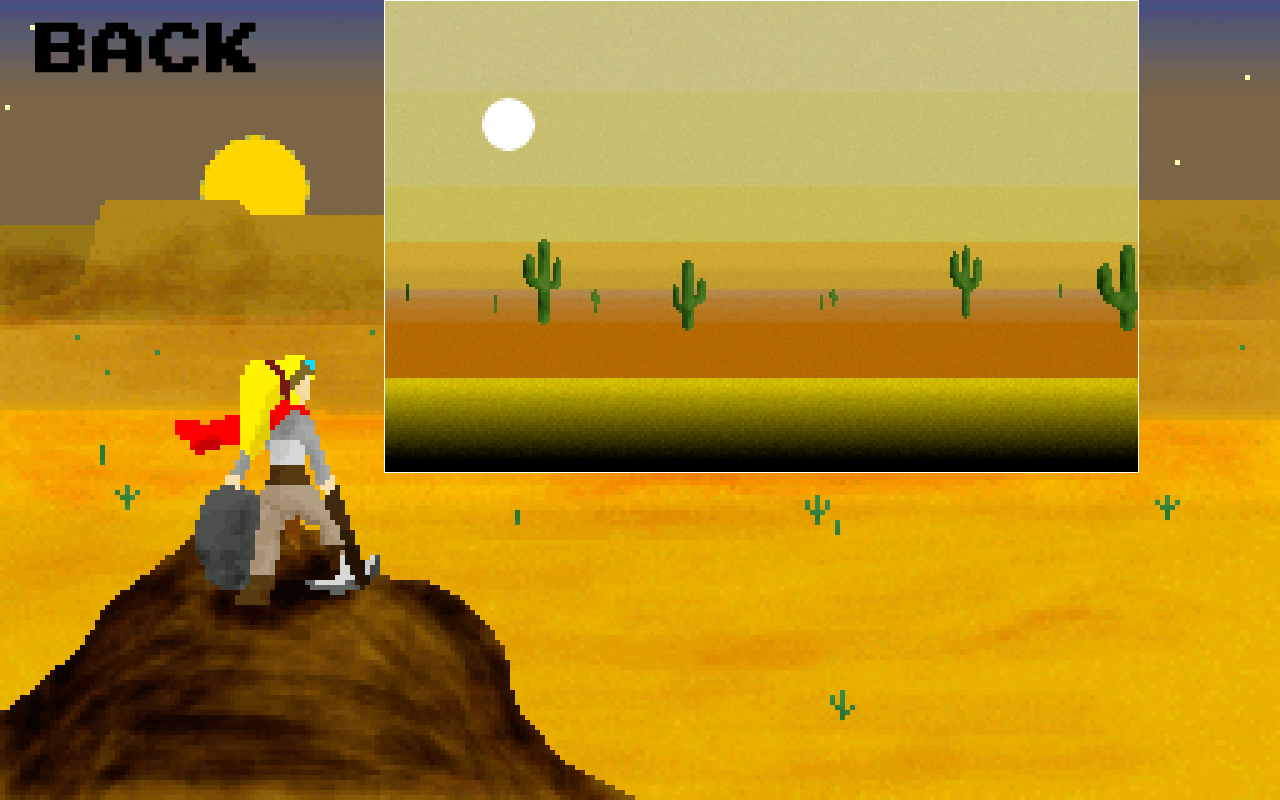
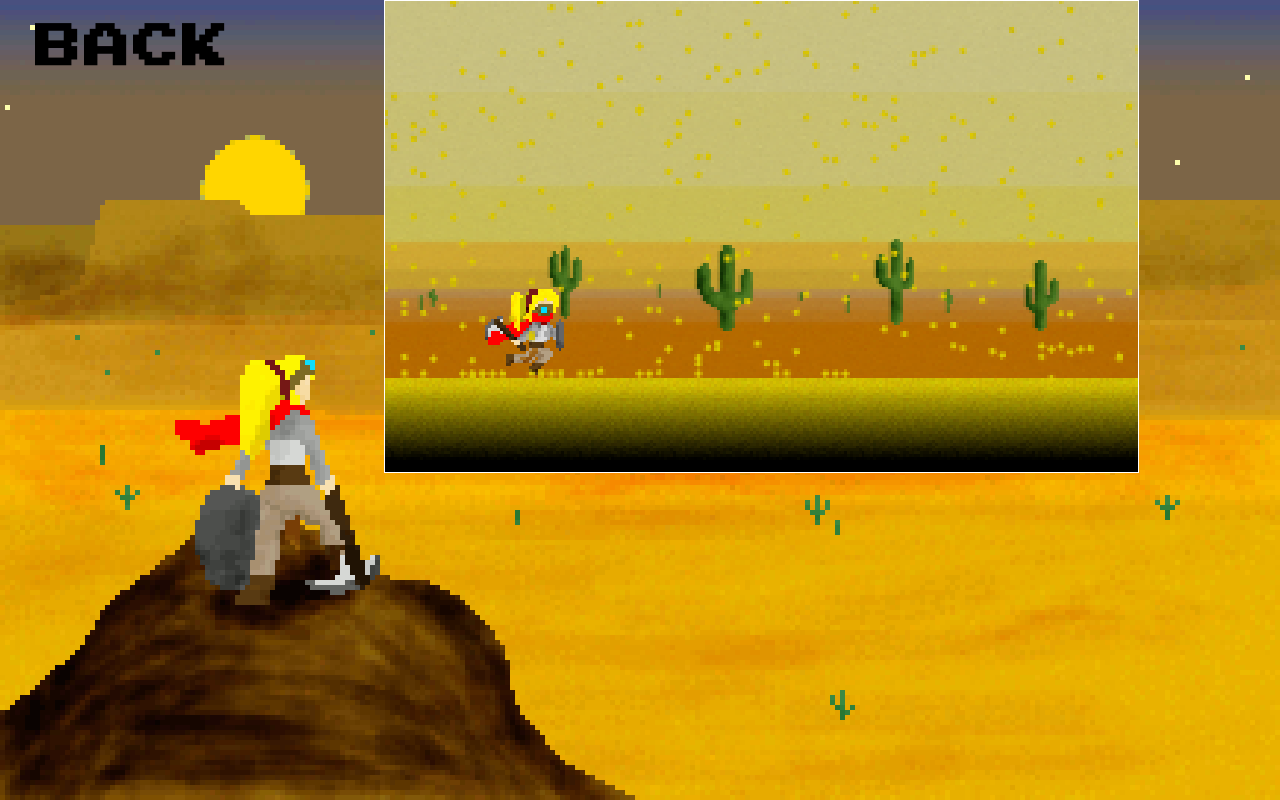
Before and after one commit to JohnathanLP/special-adventure, a plain HTML site: page Haley/index.html in a window 1280 px wide. Both pictures are taken after a click on the link "NEW RUN". Drawn offline with Linux system fonts and the light colour scheme.

Commit message:
menuing, sound, and controls working

```diff
--- a/Haley/hesperia.css
+++ b/Haley/hesperia.css
@@ -75,12 +75,16 @@ nav a {
 	letter-spacing: 3px;
 	font-weight: 400;
 	text-shadow: 0 0 1px rgba(255,255,255,0.3);
-	font-size: 1.35em;
+	font-size: 1.15em;
 }
 
 nav a:hover,
 nav a:focus {
 	outline: none;
+}
+
+.someClass {
+  font-size: 0.40em;
 }
 
 
@@ -139,3 +143,62 @@ nav a:focus {
 	-moz-transform: translateY(0px);
 	transform: translateY(0px);
 }
+
+
+
+
+.cl-effect-22 a {
+	padding: 5px;
+	color: black;
+	font-weight: 100;
+	text-shadow: none;
+	-webkit-transition: color 0.3s;
+	-moz-transition: color 0.3s;
+	transition: color 0.3s;
+}
+
+.cl-effect-22 a::before,
+.cl-effect-22 a::after {
+	position: absolute;
+	left: 0;
+	width: 100%;
+	height: 2px;
+	background: #fff;
+	content: '';
+	opacity: 0;
+	-webkit-transition: opacity 0.3s, -webkit-transform 0.3s;
+	-moz-transition: opacity 0.3s, -moz-transform 0.3s;
+	transition: opacity 0.3s, transform 0.3s;
+	-webkit-transform: translateY(-10px);
+	-moz-transform: translateY(-10px);
+	transform: translateY(-10px);
+}
+
+.cl-effect-22 a::before {
+	top: 0;
+	-webkit-transform: translateY(-10px);
+	-moz-transform: translateY(-10px);
+	transform: translateY(-10px);
+}
+
+.cl-effect-22 a::after {
+	bottom: 0;
+	-webkit-transform: translateY(10px);
+	-moz-transform: translateY(10px);
+	transform: translateY(10px);
+}
+
+.cl-effect-22 a:hover,
+.cl-effect-22 a:focus {
+	color: #fff;
+}
+
+.cl-effect-22 a:hover::before,
+.cl-effect-22 a:focus::before,
+.cl-effect-22 a:hover::after,
+.cl-effect-22 a:focus::after {
+	opacity: 1;
+	-webkit-transform: translateY(0px);
+	-moz-transform: translateY(0px);
+	transform: translateY(0px);
+}
--- a/Haley/index.html
+++ b/Haley/index.html
@@ -5,8 +5,14 @@
   <title> HESPERIA: Land of the Setting Sun </title>
   <link rel = "stylesheet" type = "text/css" href = "hesperia.css">
   <link href="https://fonts.googleapis.com/css?family=Press+Start+2P" rel="stylesheet">
+  <script>
+  function setVolume(level) {
+    AudioPlayer.updateVolume(level);
+  }
+  </script>
 </head>
 <body onload="myGame.game.initialize()">
+
 <div id = "game">
 
   <div id = "main-menu" class = "screen">
@@ -21,7 +27,9 @@
       <nav class="cl-effect-21">
         &emsp;&emsp;&emsp;<a id = "id-new-game" href="#"><span>New Run</span></a>
         <br>
-        &emsp;&emsp;&emsp;<a id = "id-options" href="#"><span>Options</span></a>
+        &emsp;&emsp;&emsp;<a id = "id-options" href="#"><span>Controls</span></a>
+        <br>
+        &emsp;&emsp;&emsp;<a id = "id-sound" href="#"><span>Sound</span></a>
         <br>
         &emsp;&emsp;&emsp;<a id = "id-high-scores" href="#"><span>Scores</span></a>
         <br>
@@ -36,7 +44,7 @@
     <div style="width: 30%; float: left;">
       <section class="color-10">
       <nav class="cl-effect-21">
-        <a id = "id-game-play-back" href="#" data-hover="New Run"><span>Back</span></a>
+        <a id = "id-game-play-back" href="#"><span>Back</span></a>
       </nav>
     </section>
     </div>
@@ -49,11 +57,11 @@
   </div>
 
   <div id = "high-scores" class = "screen" style="text-align:center;">
-		<h2> High Scores</h2>
+		<h3> High Scores</h3>
     <div id="highScoresList"></div>
     <section class="color-10">
       <nav class="cl-effect-21">
-        <a id = "id-clear-scores" href="#" onclick="Persistence.clearHighScores();"><span>Clear Scores</span></a>
+        <a id = "id-clear-scores" href="#" ><span>Clear Scores</span></a>
       </nav>
     </section>
       <section class="color-10">
@@ -64,9 +72,10 @@
 	</div>
 
   <div id = "options" class = "screen" style="text-align:center;">
-		<h2>Options</h2>
-		<p>Music</p>
-    <p>Reconfigurable Controls</p>
+		<h3>Reconfigure Controls</h3>
+      <p>JUMP key:<input type="text" size="10" maxlength="1" onkeydown="Persistence.add(event.keyCode)" name="jumpKeyCode"><br></p>
+        <p><span id="demo2"></span></p>
+
     <section class="color-10">
       <nav class="cl-effect-21">
         <a id = "id-options-back" href="#"><span>Back</span></a>
@@ -74,9 +83,23 @@
     </section>
 	</div>
 
+  <div id = "sound" class = "screen" style="text-align:center;">
+		<h2>Sound</h2>
+      <nav class="cl-effect-22 someClass">
+        <a href="#" onclick = "setVolume(1)"><span>Full Volume</span></a><br>
+        <a href="#" onclick = "setVolume(0.3)"><span>Half Volume</span></a><br>
+        <a href="#" onclick = "setVolume(0)"><span>No Sound</span></a><br>
+      </nav>
+    <section class="color-10">
+      <nav class="cl-effect-21">
+        <a id = "id-sound-back" href="#"><span>Back</span></a>
+      </nav>
+    </section>
+	</div>
+
 
   <div id = "credits" class = "screen" style="text-align:center;">
-		<h2>Credits</h2>
+		<h3>Credits</h3>
     <br>
 		<p>Hesperia was created by Johnathan Powell and Haley Chambers!</p>
     <p>All of the artwork and music are originals.</p>
@@ -96,7 +119,9 @@
   <script src = "scripts/random.js"></script>
   <script src = "scripts/credits.js"></script>
   <script src = "scripts/options.js"></script>
+  <script src = "scripts/sound.js"></script>
   <script src = "scripts/audioPlayer.js"></script>
   <script src = "scripts/highScores.js"></script>
+  <script src = "scripts/persistence.js"></script>
 </body>
 </html>
--- a/Haley/scripts/audioPlayer.js
+++ b/Haley/scripts/audioPlayer.js
@@ -13,7 +13,9 @@ let AudioPlayer = (function(){
 	//This might be a control that we want in options
 	//https://www.w3schools.com/tags/av_prop_volume.asp
 	function updateVolume(level){
-
+    console.log(myGame.sounds['audio/desert'].volume);
+    myGame.sounds['audio/desert'].volume = level;
+    myGame.sounds['audio/desert'].currentTime = 0;
 	}
 
 	function loadAudio() {
@@ -39,6 +41,7 @@ let AudioPlayer = (function(){
     initialize: initialize,
 		loadSound: loadSound,
 		loadAudio: loadAudio,
-		playSound: playSound
+		playSound: playSound,
+    updateVolume: updateVolume
   }
 }());
--- a/Haley/scripts/game.js
+++ b/Haley/scripts/game.js
@@ -14,7 +14,7 @@ myGame.game = (function(screens) {
 			active[screen].classList.remove('active');
 		}
 
-		//screens[id].run();
+		screens[id].run();
 
 		document.getElementById(id).classList.add('active');
 	}
--- a/Haley/scripts/gameplay.js
+++ b/Haley/scripts/gameplay.js
@@ -1,121 +1,192 @@
 myGame.screens['game-play'] = (function(game) {
+  //Primary Variables:
+  var lastTimeStamp;
+  var speed = 20;
+  var offset = 0;
+  var background_offset = 0;
+  var cancelNextRequest = false;
 
-  let background = Graphics.Texture({
+  //Tile and Sprite Creation
+  let girl = Graphics.Sprite({
+    imageSource: 'images/desert_girl.png',
+    position: {x:32, y:96},
+    clip: {x:0, y:0, w:32, h:32}
+  });
+  girl.addAnimation({
+    name: 'run',
+    frames: 3,
+    frameX: [0,1,2],
+    frameY: [1,1,1],
+    delay: [1700,1700,1700]
+  });
+  girl.addAnimation({
+    name: 'breathe',
+    frames: 3,
+    frameX: [0,1,2],
+    frameY: [0,0,0],
+    delay: [8500,2500,8500]
+  });
+  girl.setAnimation('run');
+
+  let background = Graphics.Tile({
     imageSource: 'images/desert_background.png',
-    center: {x:0, y:0},
-    clip: {x:0, y:0, w:512, h:128},
-    width: 512,
-    height: 128,
-    rotation: 0
+    position: {x:0, y:0},
+    clip: {x:0, y:0, w:512, h:128}
   });
 
-  let sun = Graphics.Texture({
-    imageSource: 'images/sun.png',
-    center: {x:0, y:0},
-    clip: {x:0, y:0, w:19, h:19},
-    width: 20,
-    height: 20,
-    rotation: 0
-  });
+  let sandTiles = [];
+  for(var i=0; i<9; i++){
+    let sel = Math.floor(Math.random()*15);
+    if(sel >= 4){
+      sel = 0;
+    }
+    let sandTile = Graphics.Sprite({
+      imageSource: 'images/sand_tiles.png',
+      position: {x:32, y:97},
+      clip: {x:32*sel, y:0, w:32, h:32}
+    });
+    sandTiles.push(sandTile);
+  }
 
-  let girl = Graphics.Sprite({
-    imageSource: 'images/desert_girl.png',
-    position: {x:32, y:97},
-    clip: {x:0, y:0, w:32, h:32}
-  });
+  let sandstorm = Graphics.ParticleSystem();
 
-  let sandTile = Graphics.Tile({
-    imageSource: 'images/sand_tiles.png',
-    position: {x:32, y:97},
-    clip: {x:0, y:0, w:32, h:32}
-  });
-
-  var background_offset = 0;
-  var cancelNextRequest = false;
-  var offset = 0;
-  var speed = 1;
-
-  function update(elapsedTime){
-    girl.animate(elapsedTime);
-    background_offset -= speed;
-    if(background_offset < 0){
-      background_offset = 512;
-    }
-    offset += speed*2;
-    if(offset >= 32){
-      offset = 0;
+  //Secondary Functions:
+  function drawSand(){
+    for(var i=0; i<sandTiles.length; i++){
+      sandTiles[i].drawAbs((i*32)-(offset%32),128);
     }
   }
 
-  function drawSand(){
-    var sel = Math.random()*3;
-    //console.log(sel);
-    for(var i=0; i<9; i++){
-      sandTile.draw((32*i)-offset,128);
-      // if(sel < 1){
-      //   sandTile.setFrame({x:0,y:0});
-      //   sandTile.draw((32*i)-offset,128);
-      // }
-      // else if(sel < 2){
-      //   sandTile.setFrame({x:1,y:0});
-      //   sandTile.draw((32*i)-offset,128);
-      // }
-      // else if(sel < 3){
-      //   sandTile.setFrame({x:2,y:0});
-      //   sandTile.draw((32*i)-offset,128);
-      // }
+  function snapSandTiles(){
+    if(offset > 32){
+      let sel = Math.floor(Math.random()*15);
+      if(sel >= 4){
+        sel = 0;
+      }
+      let sandTile = Graphics.Sprite({
+        imageSource: 'images/sand_tiles.png',
+        position: {x:32, y:97},
+        clip: {x:32*sel, y:0, w:32, h:32}
+      });
+      sandTiles.push(sandTile);
+      sandTiles.splice(0,1);
+      offset = 0
     }
   }
 
   function drawBackground(){
-    background.draw(background_offset,0);
-    background.draw(background_offset-512,0);
+    background.drawAbs(-background_offset/2,0);
+    background.drawAbs((-background_offset+512)/2,0);
+  }
+
+  function addSandstormParticles(){
+    for(var i=0; i<5; i++){
+      sandstorm.add({
+      position: {x: 256, y: (Math.random()*192)-64},
+      direction: {x:-5, y:.5},
+      speed: speed,
+      rotation: 0,
+      lifetime: 4,
+      width: 1,
+      height: 1,
+      fill: 'rgba(0, 0, 0, 1)',
+      stroke: 'rgba(220, 200, 0, 1)'
+      });
+    }
   }
 
   function processInput(elapsedTime) {
 		myKeyboard.update(elapsedTime);
 	}
 
-  function render(){
-    drawBackground();
-    sun.draw(32,32);
-    //girl.draw();
-    drawSand();
+
+  function setUpInput(event){
+    var keyBoardControls = Persistence.getControls();
+    console.log(keyBoardControls);
+    // var value = event.keyCode;
+    // myKeyboard.registerCommand(value, girl.jump);
+    // document.getElementById("demo2").innerHTML = "The Unicode KEY code is: " + key;
+  }
+var testVal = true;
+
+  //Primary Functions:
+  function initialize(){
+    console.log("BAH");
+
+    document.getElementById('id-game-play-back').addEventListener(
+		'click',
+		function() {
+      //THIS NEEDS TO BE FIXED
+			cancelNextRequest = true;
+      game.showScreen('main-menu');
+		});
+
+    Graphics.initialize();
+    AudioPlayer.initialize();
+
+    //gameLoop();
   }
 
-  function gameLoop(elapsedTime){
-    //Need to figure out how to loop
-    AudioPlayer.playSound('audio/desert');
+  function gameLoop(currTime){
+    console.log("WOWOWOWOW");
+    var elapsedTime = (currTime - lastTimeStamp);
     processInput(elapsedTime);
+
     update(elapsedTime);
+    lastTimeStamp = currTime;
     render();
+
     if (!cancelNextRequest) {
 			requestAnimationFrame(gameLoop);
 		}
   }
 
-  function initialize(){
-    document.getElementById('id-game-play-back').addEventListener(
-		'click',
-		function() {
-			cancelNextRequest = true;
-			game.showScreen('main-menu');
-		});
+  function update(elapsedTime){
+    var time = 0;
+    if(!isNaN(elapsedTime)){
+      time = elapsedTime;
+    }
+    girl.animate(time, speed);
 
-    Graphics.initialize();
-    //initialize and play desert theme. Will handle castle later.
-    AudioPlayer.initialize();
-    //AudioPlayer.playSound('audio/desert');
-    //AudioPlayer.playSound('audio/castle');
+    offset += speed/time;
+    background_offset += speed/time;
+    if(background_offset >= 512){
+      background_offset = 0;
+    }
+
+    snapSandTiles();
+    sandstorm.update(time);
+    addSandstormParticles();
+  }
+
+  function render(){
+    drawBackground();
+    girl.drawCurr();
+    drawSand();
+    sandstorm.draw();
+  }
+  //This needs to happen at the start of every new run
+  function run(){
+    cancelNextRequest = false;
+    AudioPlayer.playSound('audio/desert');
 
     myKeyboard = Input.Keyboard();
-    myKeyboard.registerCommand(KeyEvent.DOM_VK_J, girl.jump);
+    var keyBoardControls = Persistence.getControls();
+    console.log(keyBoardControls);
+    if(keyBoardControls == null){
+      myKeyboard.registerCommand(74, girl.jump);
+      console.log("registered");
+    }else{
+      var jumpKey = keyBoardControls.jump;
+      myKeyboard.registerCommand(jumpKey, girl.jump);
+    }
+    //console.log(keyBoardControls);
+		requestAnimationFrame(gameLoop);
 
-
-    gameLoop();
   }
 
   return{
-    initialize: initialize
+    initialize: initialize,
+    run: run
   };
 }(myGame.game));
--- a/Haley/scripts/graphics.js
+++ b/Haley/scripts/graphics.js
@@ -12,87 +12,27 @@ let Graphics = (function(){
     };
   }
 
-  function Text(spec) {
-		var that = {};
-
-		that.updateRotation = function(angle) {
-			spec.rotation += angle;
-		};
-
-		function measureTextHeight(spec) {
-			context.save();
-
-			context.font = spec.font;
-			context.fillStyle = spec.fill;
-			context.strokeStyle = spec.stroke;
-
-			var height = context.measureText('m').width;
-
-			context.restore();
-
-			return height;
+  function beginRender(){
+    context.clear();
   }
 
-		function measureTextWidth(spec) {
-			context.save();
-
-			context.font = spec.font;
-			context.fillStyle = spec.fill;
-			context.strokeStyle = spec.stroke;
-
-			var width = context.measureText(spec.text).width;
-
-			context.restore();
-
-			return width;
-		}
-
-		that.draw = function() {
-			context.save();
-
-			context.font = spec.font;
-			context.fillStyle = spec.fill;
-			context.strokeStyle = spec.stroke;
-			context.textBaseline = 'top';
-
-			context.translate(spec.pos.x + that.width / 2, spec.pos.y + that.height / 2);
-			context.rotate(spec.rotation);
-			context.translate(-(spec.pos.x + that.width / 2), -(spec.pos.y + that.height / 2));
-
-			context.fillText(spec.text, spec.pos.x, spec.pos.y);
-			context.strokeText(spec.text, spec.pos.x, spec.pos.y);
-
-			context.restore();
-		};
-
-    that.setText = function(stringIn) {
-      spec.text = stringIn;
-    };
-
-    that.centerText = function(){
-      spec.pos.x = 224-(measureTextWidth(spec)/2);
-      spec.pos.y = 168-(measureTextHeight(spec)/2);
-    };
-
-    //Makes public some info about the text, it was breaking things so I commented it out
-		//that.height = measureTextHeight(spec);
-		//that.width = measureTextWidth(spec);
-		that.pos = spec.pos;
-
-		return that;
-	}
-
+  //Does not have animations
   function Tile(spec){
     var that = {};
     var ready = false;
     var image = new Image();
+    var animations = [];
+    var currentAnimation;
+    var counter = 0;
+    var frame = 0;
+    var animationSpeed = 1;
 
     image.onload = function(){
       ready = true;
     };
     image.src = spec.imageSource;
 
-    that.draw = function(xLoc, yLoc){
+    that.drawAbs = function(xLoc, yLoc){
       if(ready){
         context.drawImage(
           image,
@@ -104,47 +44,7 @@ let Graphics = (function(){
       }
     }
 
-    that.setFrame = function(frame){
-      spec.clip.x = frame.x*32;
-      spec.clip.y = frame.y*32;
-    }
-
-    var timer = 0;
-    var lastTime = 0;
-
-    that.animate = function(elapsedTime){
-      if(!isNaN(elapsedTime)){
-        timer += (elapsedTime - lastTime);
-      }
-
-      if(timer > 75){
-        this.setFrame({x:0,y:1});
-      }
-      if(timer > 150){
-        this.setFrame({x:1,y:1});
-      }
-      if(timer > 225){
-        this.setFrame({x:2,y:1});
-        timer = 0;
-      }
-
-      lastTime = performance.now();
-    }
-
-    return that;
-  }
-
-  function Sprite(spec){
-    var that = {};
-    var ready = false;
-    var image = new Image();
-
-    image.onload = function(){
-      ready = true;
-    };
-    image.src = spec.imageSource;
-
-    that.draw = function(){
+    that.drawCurr = function(){
       if(ready){
         context.save();
         context.drawImage(
@@ -162,125 +62,92 @@ let Graphics = (function(){
       spec.clip.y = frame.y*32;
     }
 
-    that.jump = function(){
-      //updating spec.position.y for now
-      console.log('JUMPED BOOOII');
-    }
-
-    var timer = 0;
-    var lastTime = 0;
-
-    that.animate = function(elapsedTime){
-      if(!isNaN(elapsedTime)){
-        timer += (elapsedTime - lastTime);
-      }
-
-      if(timer > 75){
-        this.setFrame({x:0,y:1});
-      }
-      if(timer > 150){
-        this.setFrame({x:1,y:1});
-      }
-      if(timer > 225){
-        this.setFrame({x:2,y:1});
-        timer = 0;
-      }
-
-      lastTime = performance.now();
-    }
-
     return that;
   }
 
-  function Texture(spec) {
+  //Has animations
+  function Sprite(spec){
     var that = {};
     var ready = false;
     var image = new Image();
+    var animations = [];
+    var currentAnimation;
+    var counter = 0;
+    var frame = 0;
 
     image.onload = function(){
       ready = true;
     };
     image.src = spec.imageSource;
 
-    that.draw = function(xLoc, yLoc){
+    that.drawAbs = function(xLoc, yLoc){
       if(ready){
-        context.save();
-        //context.translate(spec.center.x, spec.center.y);
-        context.translate(xLoc, yLoc);
-        context.rotate(spec.rotation);
-        //context.translate(-spec.center.x, -spec.center.y);
-        context.translate(-xLoc, -yLoc);
-
         context.drawImage(
           image,
           spec.clip.x, spec.clip.y,
           spec.clip.w, spec.clip.h,
-          xLoc-spec.center.x, yLoc-spec.center.y,
+          xLoc, yLoc,
           spec.clip.w, spec.clip.h);
-
         context.restore();
       }
     }
 
-    that.moveRight = function(){
-      //console.log('move right');
-      myGame.screens['id-gameplay'].movePaddleRight();
-      //console.log('paddPos: ', myGame.screens['id-gameplay'].paddPos);
+    that.drawCurr = function(){
+      if(ready){
+        context.save();
+        context.drawImage(
+          image,
+          spec.clip.x, spec.clip.y,
+          spec.clip.w, spec.clip.h,
+          spec.position.x,spec.position.y,
+          spec.clip.w, spec.clip.h);
+        context.restore();
+      }
     }
 
-    that.moveLeft = function(){
-      //console.log('move left');
-      myGame.screens['id-gameplay'].movePaddleLeft();
-      //console.log('paddPos: ', myGame.screens['id-gameplay'].paddPos);
+    that.setFrame = function(frame){
+      spec.clip.x = frame.x*32;
+      spec.clip.y = frame.y*32;
     }
 
-    that.setClip = function(clipSpec){
-      spec.clip.x = clipSpec.x;
-      spec.clip.y = clipSpec.y;
-      spec.clip.w = clipSpec.w;
-      spec.clip.h = clipSpec.h;
-      spec.center.x = clipSpec.center.x;
-      spec.center.y = clipSpec.center.y;
+    that.addAnimation = function(spec){
+      //TODO - filter and check that animations are valid
+      animations[spec.name] = spec;
+      console.log('Animation Registered');
     }
 
-    that.rotate = function(rot){
-      spec.rotation += rot;
+    //IMPORTANT! You have to set an animation! If you don't set at least one, it'll crash
+    that.setAnimation = function(spec){
+      currentAnimation = spec;
+      counter = 0;
+    }
+
+    that.jump = function(spec){
+      console.log('heyyeye');
+    }
+
+    that.animate = function(elapsedTime, speed){
+      counter += (elapsedTime*speed);
+      //console.log(counter);
+      if(counter > (animations[currentAnimation].delay[frame]*20)/speed){
+        counter = 0;
+        frame++;
+        if(frame >= animations[currentAnimation].frames){
+          frame = 0;
+        }
+      }
+      that.setFrame({x:animations[currentAnimation].frameX[frame], y:animations[currentAnimation].frameY[frame]});
     }
 
     return that;
   }
 
-  function Particle(spec) {
+  function Particle(spec){
     var that = {};
 
-		spec.width = 1;
-		spec.height = 1;
-		spec.fill = 'rgba(255, 255, 255, 1)';
     spec.alive = 0;
 
-		that.update = function(elapsedTime) {
-			//
-			// We work with time in seconds, elapsedTime comes in as milliseconds
-			elapsedTime = elapsedTime / 1000;
-			//
-			// Update how long it has been alive
-			spec.alive += elapsedTime;
-
-			//
-			// Update its position
-			spec.position.x += (elapsedTime * spec.speed * spec.direction.x);
-			spec.position.y += (elapsedTime * spec.speed * spec.direction.y);
-
-			//
-			// Rotate proportional to its speed
-			spec.rotation += spec.speed / 500;
-
-			//
-			// Return true if this particle is still alive
-			return (spec.alive < spec.lifetime);
-		};
-
-		that.draw = function() {
+    that.draw = function(){
       context.save();
       context.translate(spec.position.x + spec.width / 2, spec.position.y + spec.height / 2);
       context.rotate(spec.rotation);
@@ -293,22 +160,68 @@ let Graphics = (function(){
       context.strokeRect(spec.position.x, spec.position.y, spec.width, spec.height);
 
       context.restore();
+    }
+
+    that.update = function(elapsedTime) {
+      elapsedTime = elapsedTime / 1000;
+
+      spec.alive += elapsedTime;
+      spec.position.x += (elapsedTime * spec.speed * spec.direction.x);
+      spec.position.y += (elapsedTime * spec.speed * spec.direction.y);
+      if(spec.position.y > 126){
+        spec.direction.y *= -.3;
+      }
+
+      spec.rotation += spec.speed / 500;
+
+      return (spec.alive < spec.lifetime);
     };
 
     return that;
   }
 
-  function beginRender(){
-    context.clear();
+  function ParticleSystem(){
+    var that = {};
+    var particles = [];
+
+    that.add = function(spec){
+      var p = Particle(spec);
+      particles.push(p);
+    }
+
+    that.update = function(elapsedTime){
+      var iter;
+      for (iter in particles){
+        particles[iter].update(elapsedTime);
+      }
+
+      var iter;
+  		var temp = [];
+
+  		temp.length = 0;
+  		for (iter in particles) {
+  			if (particles[iter].update(elapsedTime)) {
+  				temp.push(particles[iter]);
+  			}
+  		}
+  		particles = temp;
+    }
+
+    that.draw = function(){
+      var iter;
+      for (iter in particles){
+        particles[iter].draw();
+      }
+    }
+
+    return that;
   }
 
   return{
+    initialize: initialize,
     beginRender: beginRender,
-    initialize: initialize,
-    Sprite: Sprite,
     Tile: Tile,
-    Texture: Texture,
-    Particle: Particle,
-    Text: Text
-  }
+    ParticleSystem: ParticleSystem,
+    Sprite: Sprite
+  };
 }());
--- a/Haley/scripts/input.js
+++ b/Haley/scripts/input.js
@@ -23,7 +23,6 @@ let Input = (function(){
 			for (handler = 0; handler < that.handlers.length; handler++) {
 				if (that.keys.hasOwnProperty(that.handlers[handler].key)) {
 					that.handlers[handler].handler(elapsedTime);
-					console.log('updating');
 				}
 			}
 		};
--- a/Haley/scripts/mainmenu.js
+++ b/Haley/scripts/mainmenu.js
@@ -16,6 +16,10 @@ myGame.screens['main-menu'] = (function(game) {
 			'click',
 			function() { game.showScreen('options'); });
 
+		document.getElementById('id-sound').addEventListener(
+			'click',
+			function() { game.showScreen('sound'); });
+
 		document.getElementById('id-credits').addEventListener(
 			'click',
 			function() { game.showScreen('credits'); });
--- /dev/null
+++ b/Haley/scripts/persistence.js
@@ -0,0 +1,36 @@
+let Persistence = (function (){
+		'use strict';
+
+		//this is only going to take event.keyCode (value)
+		function add(value) {
+			localStorage.clear();
+      var controls = {},
+  			previousControls = localStorage.getItem('myGame.controls');
+  		if (previousControls !== null) {
+  			controls = JSON.parse(previousControls);
+  		}
+
+			controls['jump'] = value;
+			localStorage['myGame.controls'] = JSON.stringify(controls);
+
+			console.log("ADDED");
+			var keyBoardControls = Persistence.getControls();
+	    console.log(keyBoardControls.jump);
+		}
+
+		//THIS STILL NEEDS TO GET REWRITTEN. Need some way to return the controls
+		function getControls() {
+      var controls = {},
+  			previousControls = localStorage.getItem('myGame.controls');
+  		if (previousControls !== null) {
+  			controls = JSON.parse(previousControls);
+  		}
+			//eh?
+			return controls;
+		}
+
+		return {
+			add : add,
+			getControls : getControls
+		};
+	}());
--- /dev/null
+++ b/Haley/scripts/sound.js
@@ -0,0 +1,17 @@
+myGame.screens['sound'] = (function(game) {
+	'use strict';
+
+	function initialize() {
+		document.getElementById('id-sound-back').addEventListener(
+			'click',
+			function() { game.showScreen('main-menu'); });
+	}
+
+	function run() {
+	}
+
+	return {
+		initialize : initialize,
+		run : run
+	};
+}(myGame.game));
```
Also changed, not shown: 1 other file. Lines whose indentation alone changed are shown as unchanged.
